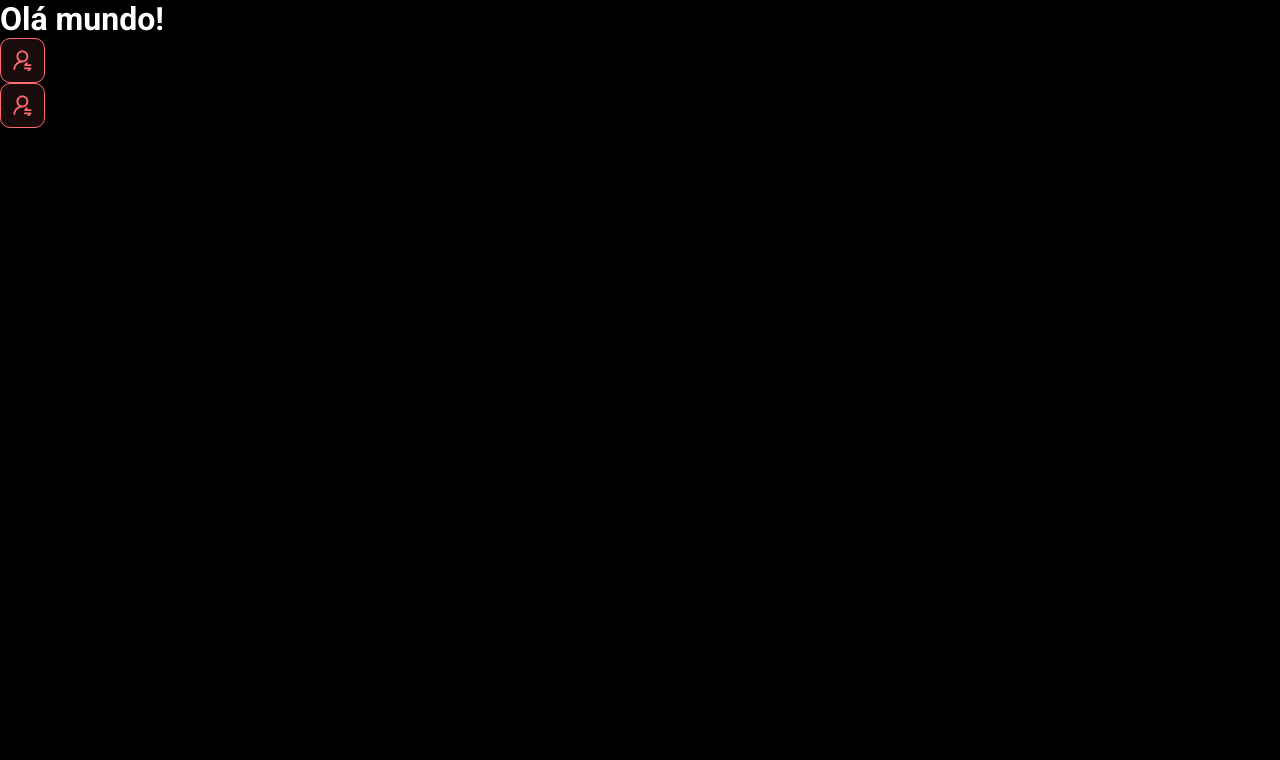
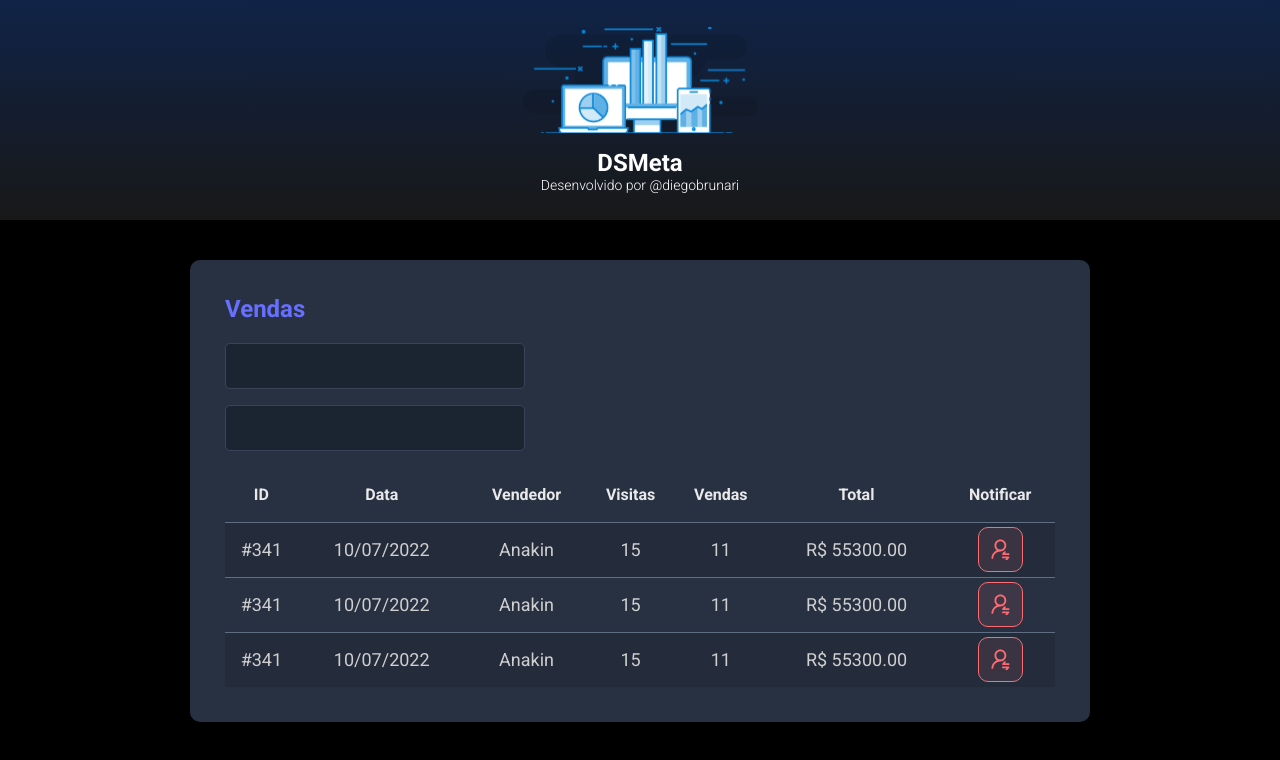
Before and after one commit to diegobrunari/dsmeta, a React (Vite) app in the folder frontend/: page / in a window 1280 px wide. Shown: the top 760 px of the page. Built offline with nearby package versions, Linux system fonts and the light colour scheme.

Commit message:
Other components

```diff
--- a/frontend/src/App.tsx
+++ b/frontend/src/App.tsx
@@ -1,11 +1,18 @@
 import NotificationBotton from "./components/NotificationBotton";
+import Header from "./components/Header";
+import SalesCard from "./components/SalesCard";
 
 function App() {
   return (
     <>
-      <h1>Olá mundo!</h1>
-      <NotificationBotton />
-      <NotificationBotton />
+      <Header />
+      <main>
+        <section id="sales">
+          <div className="dsmeta-container">
+            <SalesCard />
+          </div>
+        </section>
+      </main>
     </>
   )
 }
--- /dev/null
+++ b/frontend/src/components/Header/index.tsx
@@ -0,0 +1,17 @@
+import logo from '../../assets/img/logo.svg'
+
+import './styles.css'
+
+function Header() {
+    return (
+        <header>
+            <div className="dsmeta-logo-container">
+                <img src={logo} alt="DSMeta" />
+                    <h1>DSMeta</h1>
+                    <p>Desenvolvido por <a href="https://www.instagram.com/diegobrunari">@diegobrunari</a></p>
+            </div>
+        </header>
+    )
+}
+
+export default Header
--- /dev/null
+++ b/frontend/src/components/Header/styles.css
@@ -0,0 +1,28 @@
+header {
+    height: 220px;
+    background: linear-gradient(180deg, #102347 0%, #181818 100%);
+    display: flex;
+    align-items: center;
+    justify-content: center;
+}
+
+.dsmeta-logo-container {
+    display: flex;
+    flex-direction: column;
+    align-items: center;
+}
+
+.dsmeta-logo-container img {
+    width: 235px;
+}
+
+.dsmeta-logo-container h1 {
+    margin-top: 15px;
+    font-size: 24px;
+    font-weight: 700;
+}
+
+.dsmeta-logo-container p {
+    font-size: 14px;
+    font-weight: 300;
+}
--- /dev/null
+++ b/frontend/src/components/SalesCard/index.tsx
@@ -0,0 +1,81 @@
+import NotificationBotton from '../NotificationBotton'
+import './styles.css'
+
+function SalesCard() {
+    return (
+        <div className="dsmeta-card">
+            <h2 className="dsmeta-sales-title">Vendas</h2>
+            <div>
+                <div className="dsmeta-form-control-container">
+                    <input className="dsmeta-form-control" type="text" />
+                </div>
+                <div className="dsmeta-form-control-container">
+                    <input className="dsmeta-form-control" type="text" />
+                </div>
+            </div>
+
+            <div>
+                <table className="dsmeta-sales-table">
+                    <thead>
+                        <tr>
+                            <th className="show992">ID</th>
+                            <th className="show576">Data</th>
+                            <th>Vendedor</th>
+                            <th className="show992">Visitas</th>
+                            <th className="show992">Vendas</th>
+                            <th>Total</th>
+                            <th>Notificar</th>
+                        </tr>
+                    </thead>
+                    <tbody>
+                        <tr>
+                            <td className="show992">#341</td>
+                            <td className="show576">10/07/2022</td>
+                            <td>Anakin</td>
+                            <td className="show992">15</td>
+                            <td className="show992">11</td>
+                            <td>R$ 55300.00</td>
+                            <td>
+                                <div className="dsmeta-red-botton-container">
+                                    <NotificationBotton />
+                                </div>
+                            </td>
+                        </tr>
+                        <tr>
+                            <td className="show992">#341</td>
+                            <td className="show576">10/07/2022</td>
+                            <td>Anakin</td>
+                            <td className="show992">15</td>
+                            <td className="show992">11</td>
+                            <td>R$ 55300.00</td>
+                            <td>
+                                <div className="dsmeta-red-botton-container">
+                                    <div className="dsmeta-red-botton-container">
+                                        <NotificationBotton />
+                                    </div>
+                                </div>
+                            </td>
+                        </tr>
+                        <tr>
+                            <td className="show992">#341</td>
+                            <td className="show576">10/07/2022</td>
+                            <td>Anakin</td>
+                            <td className="show992">15</td>
+                            <td className="show992">11</td>
+                            <td>R$ 55300.00</td>
+                            <td>
+                                <div className="dsmeta-red-botton-container">
+                                    <div className="dsmeta-red-botton-container">
+                                        <NotificationBotton />
+                                    </div>
+                                </div>
+                            </td>
+                        </tr>
+                    </tbody>
+                </table>
+            </div>
+        </div>
+    )
+}
+
+export default SalesCard
--- /dev/null
+++ b/frontend/src/components/SalesCard/styles.css
@@ -0,0 +1,100 @@
+.dsmeta-card {
+    background-color: #283142;
+    border-radius: 10px;
+    padding: 30px 10px;
+}
+
+.dsmeta-sales-title {
+    color: #676FFF;
+    font-size: 24px;
+    margin-bottom: 20px;
+}
+
+.dsmeta-form-control-container {
+    margin-bottom: 16px;
+    max-width: 300px;
+}
+
+.dsmeta-form-control {
+    width: 100%;
+    height: 46px;
+    background-color: #1B2531;
+    border-radius: 5px;
+    border: 1px solid #384459;
+    color: #9AAABE;
+    font-size: 18px;
+    font-weight: 400;
+    padding: 0 20px;
+}
+
+.dsmeta-sales-table {
+    width: 100%;
+    border-spacing: 0;
+    border-collapse: collapse;
+}
+
+.dsmeta-sales-table thead {
+    height: 55px;
+    font-size: 16px;
+    color: #E9E9E9;
+    font-weight: 700;
+}
+
+.dsmeta-sales-table tbody {
+    font-size: 14px;
+    font-weight: 400;
+    color: #CFCFCF;
+    text-align: center;
+}
+
+.dsmeta-sales-table tbody tr {
+    height: 74px;
+    border-top: 1px solid #5F6E82;
+}
+
+.dsmeta-sales-table tbody tr:nth-child(odd) {
+    background-color: #242C3B;
+}
+
+.dsmeta-sales-table tbody tr:hover > td {
+    background-color: rgb(1, 35, 46);
+}
+
+.dsmeta-red-botton-container {
+    display: flex;
+    justify-content: center;
+}
+
+.show576 {
+    display: none;
+
+}
+
+@media (min-width: 576px) {
+    .show576 {
+        display: table-cell;
+    }
+
+    .dsmeta-card {
+        padding: 35px;
+    }
+
+    .dsmeta-sales-table tbody tr {
+        height: 55px;
+    }
+
+    .dsmeta-sales-table tbody {
+        font-size: 18px;
+    }
+
+}
+
+.show992 {
+    display: none;
+}
+
+@media (min-width: 992px) {
+    .show992 {
+        display: table-cell;
+    }
+}
--- a/frontend/src/index.css
+++ b/frontend/src/index.css
@@ -20,3 +20,13 @@
 a:hover {
     color: red;
 }
+
+.dsmeta-container {
+  width: 100%;
+  max-width: 900px;
+  margin: 0 auto;
+  }
+
+#sales {
+  padding: 40px 10px;
+}
```
Also changed, not shown: frontend/src/assets/img/logo.svg (added).
